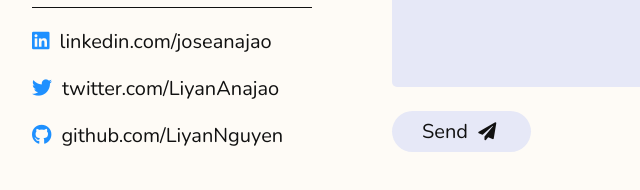
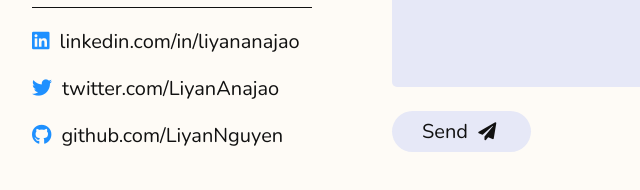
Before and after one commit to LiyanNguyen/Portfolio, a plain HTML site: page index.html in a window 1280 px wide. Shown: the part 3544-3734 px from the top of the page, 388-1028 px from the left. Drawn offline with nearby package versions, Linux system fonts and the light colour scheme.

Commit message:
Update index.html
- update linkedin link

```diff
--- a/index.html
+++ b/index.html
@@ -131,7 +131,7 @@
 			<h3 class="contact-details"> <i class="contact-icon fas fa-phone"></i> +659500900929 </h3>
 			<h3 class="contact-details"> <i class="contact-icon fas fa-map-marker-alt"></i> &nbsp;Quezon City, Philippines </h3>
 			<div class="divider"></div>
-			<h3 class="contact-details"> <i class="contact-icon fab fa-linkedin"></i> <a class="contact-link" href="https://linkedin.com/in/joseanajao" target="_blank">linkedin.com/joseanajao</a></h3>
+			<h3 class="contact-details"> <i class="contact-icon fab fa-linkedin"></i> <a class="contact-link" href="https://www.linkedin.com/in/liyananajao" target="_blank">linkedin.com/in/liyananajao</a></h3>
 			<h3 class="contact-details"> <i class="contact-icon fab fa-twitter"></i> <a class="contact-link" href="https://twitter.com/LiyanAnajao" target="_blank">twitter.com/LiyanAnajao</a></h3>
 			<h3 class="contact-details"> <i class="contact-icon fab fa-github"></i>  <a class="contact-link" href="https://github.com/LiyanNguyen" target="_blank">github.com/LiyanNguyen</a></h3>
 		</div>
```
